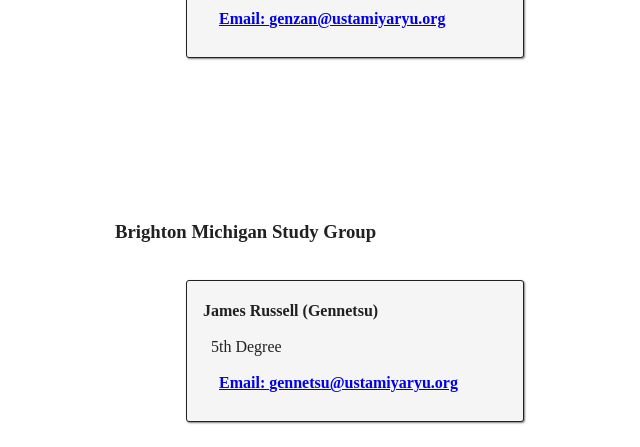
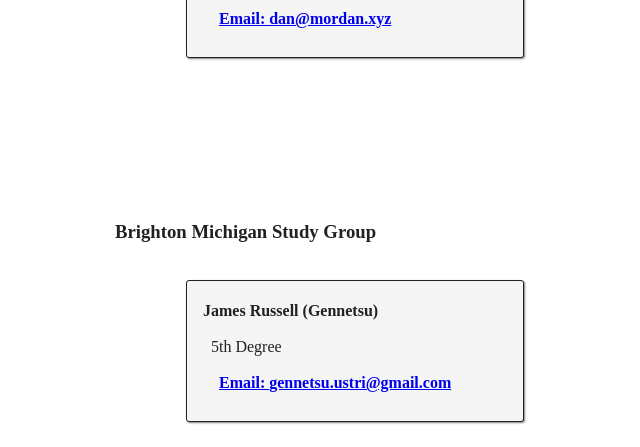
Before and after one commit to jrsl-dev/ustri, a Gatsby site: page /contact in a window 1280 px wide. Shown: the part 1817-2264 px from the top of the page, 285-925 px from the left. Built offline with nearby package versions, Linux system fonts and the light colour scheme; Gatsby itself is replaced by a stand-in of ours.

Commit message:
updates email addresses

```diff
--- a/src/components/Person.js
+++ b/src/components/Person.js
@@ -1,6 +1,5 @@
 import React from "react";
 import styled from "styled-components";
-import CTA from "../components/styled/CTA";
 
 const PersonStyled = styled.div`
   display: grid;
@@ -103,7 +102,7 @@ const Genzan = ({ ...props }) => (
       "USTRI Southeast Michigan Assistant Branch Manager",
       "USTRI Instructor"
     ]}
-    email="genzan@ustamiyaryu.org"
+    email="dan@mordan.xyz"
     {...props}
   />
 );
@@ -113,7 +112,7 @@ const Gennetsu = ({ ...props }) => (
     name="James Russell"
     gengo="Gennetsu"
     rank="5th Degree"
-    email="gennetsu@ustamiyaryu.org"
+    email="gennetsu.ustri@gmail.com"
     {...props}
   />
 );
```
